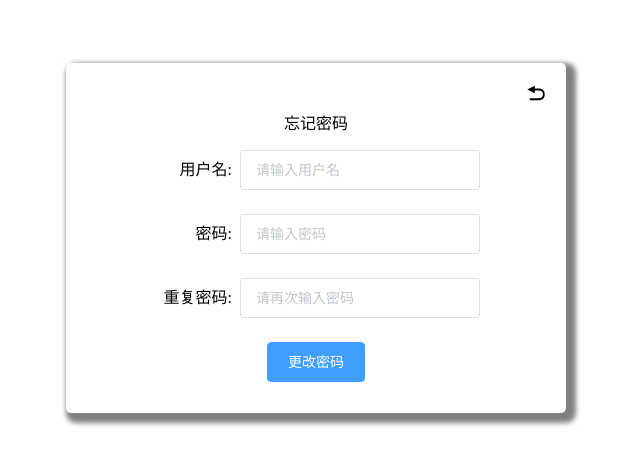
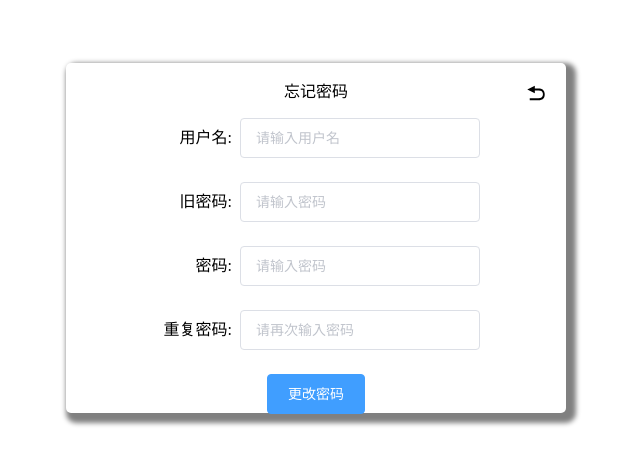
Before and after one commit to hellknower/Time-Line-Vue, a Vue app: page /login/forget in a window 1280 px wide. Shown: the part 162-626 px from the top of the page, without its empty margins (324-964 px from the left). Built offline with nearby package versions, Linux system fonts and the light colour scheme.

Commit message:
新增：添加忘记密码流程及相关功能

```diff
--- a/src/api/user.js
+++ b/src/api/user.js
@@ -17,3 +17,12 @@ export function register(data){
         data
     });
 }
+
+//用户 --- 忘记密码
+export function forgotten(data){
+    return request({
+        url:'/user/forget',
+        method:'post',
+        data
+    });
+}
--- a/src/views/Login/Forget/index.vue
+++ b/src/views/Login/Forget/index.vue
@@ -11,10 +11,22 @@
                     clearable
                     placeholder="请输入用户名"
                     @blur="checkUsername"
-                    @keydown.enter.native="login"/>
+                    @keydown.enter.native="forget"/>
             </div>
             <div class="error-message">
                 <span v-show="!isUsernameRight">{{usernameErrorMsg}}</span>
+            </div>
+            <div class="login-input login-password">
+                <span>旧密码:</span>
+                <el-input
+                    v-model="oldPassword"
+                    clearable
+                    placeholder="请输入密码"
+                    @blur="checkOldPassword"
+                    @keydown.enter.native="forget"/>
+            </div>
+            <div class="error-message">
+                <span v-show="!isPasswordRight">{{passwordErrorMsg}}</span>
             </div>
             <div class="login-input login-password">
                 <span>密码:</span>
@@ -48,10 +60,13 @@
 </template>
 
 <script>
+import { forgotten } from '../../../api/user.js';
+
     export default {
         data(){
             return {
                 username:'',
+                oldPassword:'',
                 password:'',
                 rePassword:'',
                 isUsernameRight:false,
@@ -86,6 +101,25 @@
                     return;
                 }
             },
+            checkOldPassword(event){
+                const oldPassword = typeof event === 'object'?event.target.value:event;
+                if(oldPassword.length < 6){
+                    this.isPasswordRight = false;
+                    this.passwordErrorMsg = '密码为数不能小于6位';
+                    return;
+                }else if(oldPassword.length > 12){
+                    this.isPasswordRight = false;
+                    this.passwordErrorMsg = '密码为数不能大于12位';
+                    return;
+                }
+                const rex = new RegExp(/^[a-z,A-Z,0-9,_]{1,12}$/);
+                this.isPasswordRight = rex.test(oldPassword);
+                if(!this.isPasswordRight){
+                    this.isPasswordRight = false;
+                    this.passwordErrorMsg = '密码格式不正确,请输入正确的密码';
+                    return;
+                }
+            },
             checkPassword(event){
                 const password = typeof event === 'object'?event.target.value:event;
                 if(password.length < 6){
@@ -112,7 +146,7 @@
                     this.RepasswordErrorMsg = '重复密码不能为空';
                     return;
                 }
-                // const rePassword = typeof event === 'object'?event.target.value:event;
+
                 if(this.rePassword !== this.password){
                     this.isRePasswordRight = false;
                     this.RepasswordErrorMsg = '两次密码不同,请重新输入';
@@ -127,10 +161,33 @@
             },
             forget(){
                 this.checkUsername(this.username);
+                this.checkOldPassword(this.oldPassword);
                 this.checkPassword(this.password);
                 this.checkRePassword(this.rePassword);
                 if(this.isPasswordRight && this.isUsernameRight){
-                    this.$router.push('/login');
+                    const username = this.username;
+                    const oldPassword = this.oldPassword;
+                    const password = this.password;
+
+                    forgotten({ username,oldPassword,password }).then((resolve) => {
+                        const {success,message} = resolve;
+
+                        if(success){
+                            this.$message({
+                                type:'success',
+                                message:message
+                            });
+
+                            this.$router.push('/login');
+                        }else{
+                            this.$message({
+                                type:'error',
+                                message:message
+                            });
+                        }
+                    }).catch(err => {
+                        console.log('错误为:'+err);
+                    })
                 }
             }
         }
```
Also changed, not shown: 1 other file (tests, documents, lock files or other folders).
